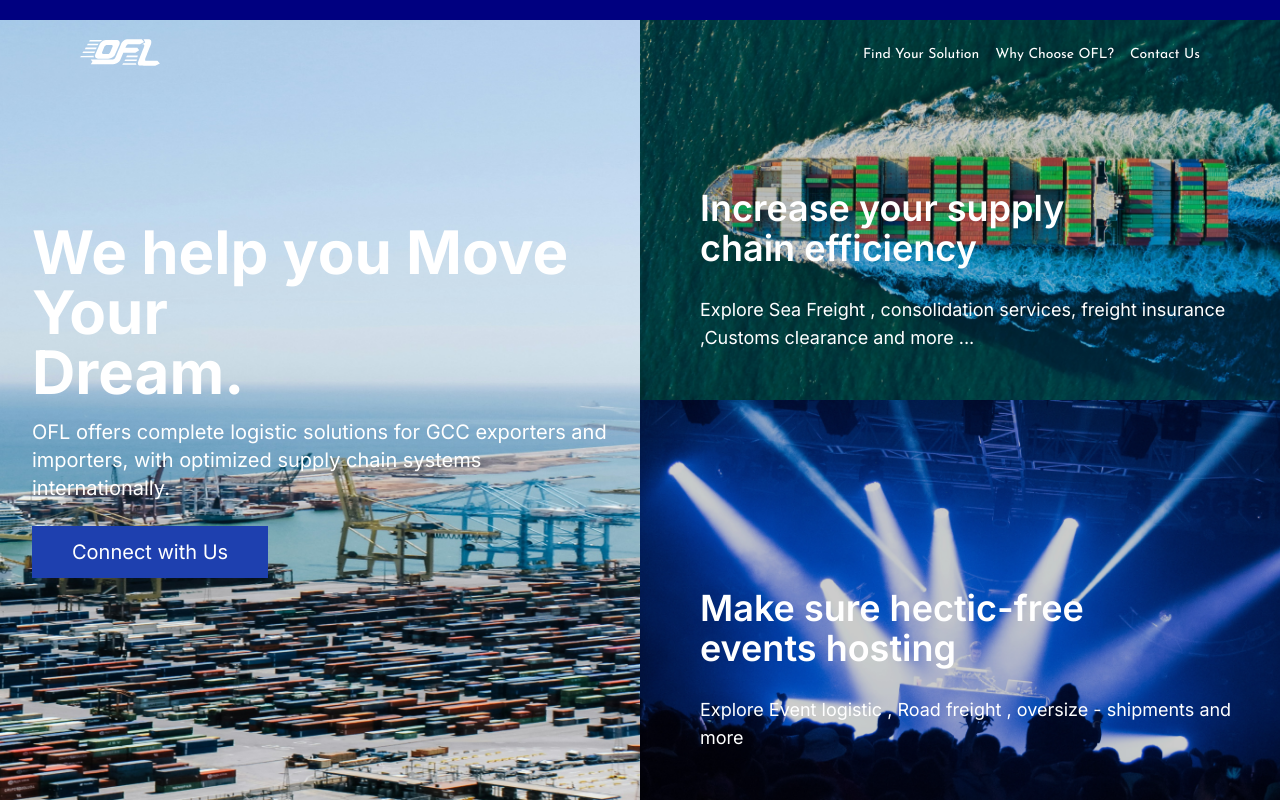
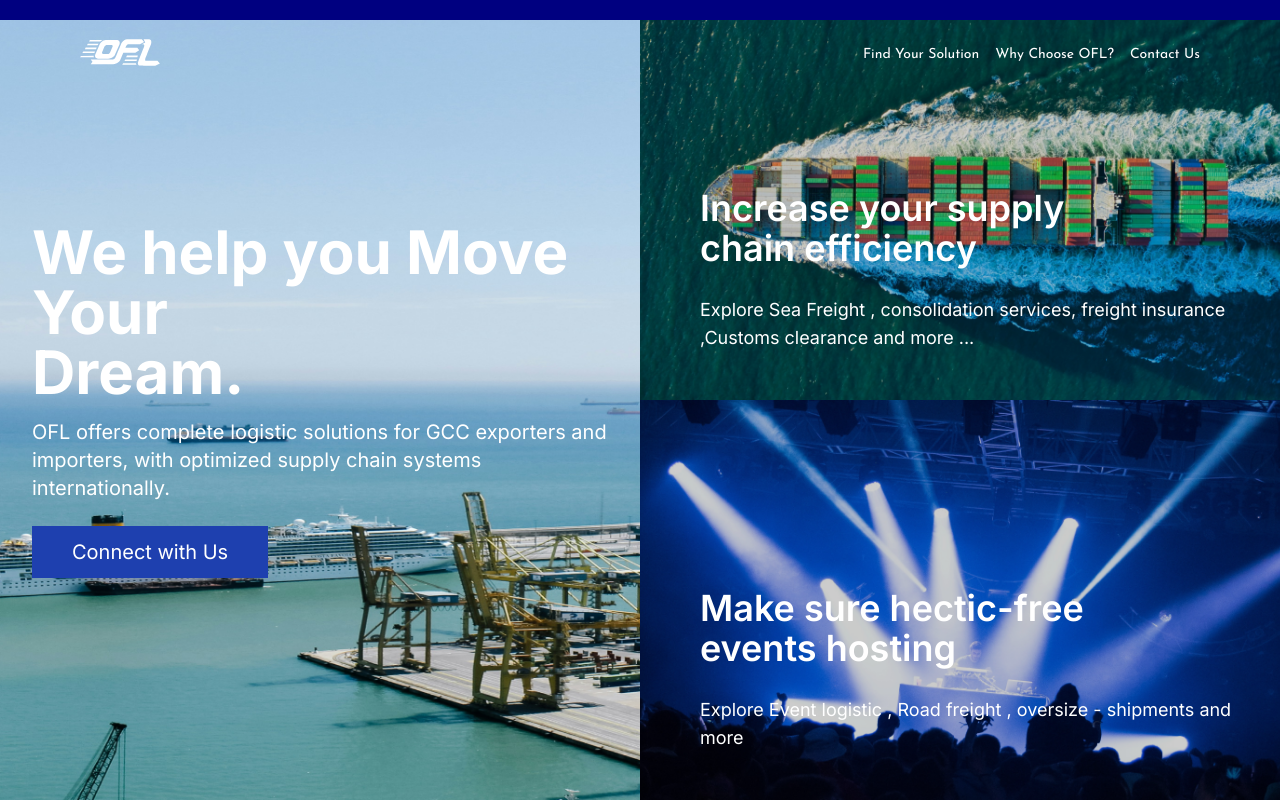
Before and after one commit to salahudeenofficial/next-ofl, a Next.js app in the folder site/: page / in a window 1280 px wide. Shown: the top 802 px of the page. Built offline with nearby package versions, Linux system fonts and the light colour scheme.

Commit message:
image aligned

```diff
--- a/site/app/components/landing.js
+++ b/site/app/components/landing.js
@@ -17,7 +17,7 @@ export default function Landing() {
           <Image
             src="/images/im1.png" // Replace with your image path
             alt="Port and logistics"
-            style={{ objectFit: 'cover' , objectPosition: 'right'}} fill
+            style={{ objectFit: 'cover' , objectPosition: 'left'}} fill
             quality={100}
           />
         </div>
```
